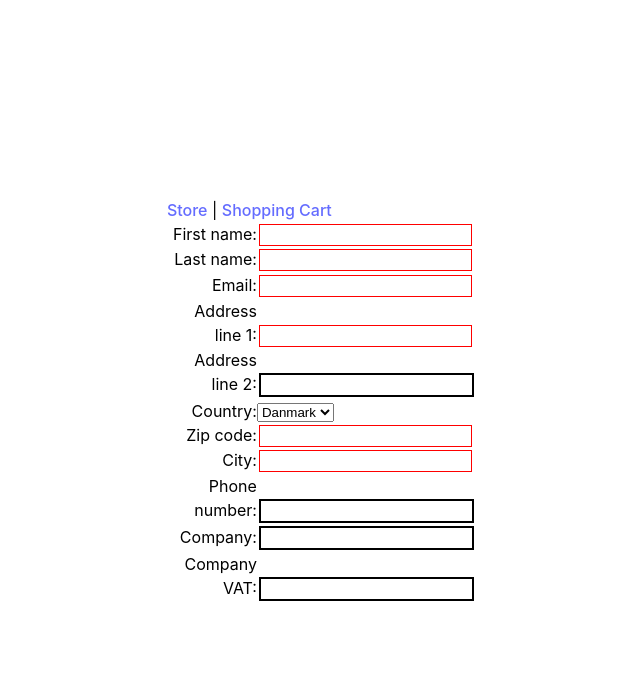
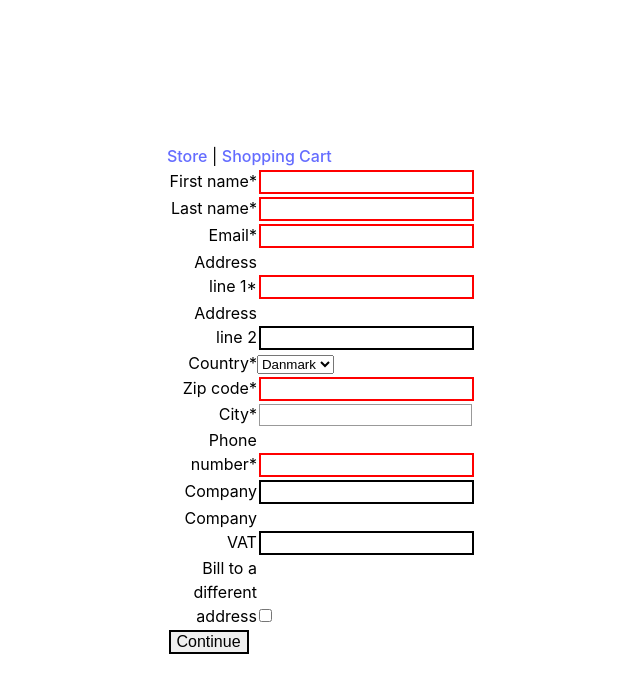
Before and after one commit to SiGoldbach/FrontendWebShop9, a React (Vite) app: page /checkout in a window 1280 px wide. Shown: the top 692 px of the page, without its empty margins (319-959 px from the left). Built offline with nearby package versions, Linux system fonts and the light colour scheme; no server answers.

Commit message:
Forms: Changed name to MailingForm. Added toggleable billing address. Added submit button and updated required fields.

```diff
--- a/src/Components/forms.tsx
+++ /dev/null
@@ -1,106 +0,0 @@
-import React, {useState, useEffect} from 'react'
-
-interface Muncipality {
-    zip: number,
-    city: string
-}
-
-
-async function getMunicipalities(): Promise<Muncipality[]> {
-    let data: Muncipality[] =[];
-    try {
-        const url = `https://api.dataforsyningen.dk/postnumre`;
-        const response = await fetch(url);
-        const mbResult = await response.json();
-        data = mbResult.map(({ nr, navn }:{nr: number, navn: string}) => {
-            return { zip: nr, city: navn };
-        });
-        return data;
-    } catch (error) {
-        console.error('Error fetching data:', error);
-        return data;
-    }
-}
-
-function Forms() {
-    const [municipalities, setMunicipalities] = useState<Muncipality[]>([]);
-
-    useEffect(() => {
-        async function fetchData() {
-            const data = await getMunicipalities();
-            setMunicipalities(data);
-        }
-        fetchData();
-    }, []);
-
-    const handleZipChange = (event: React.ChangeEvent<HTMLInputElement>) => {
-        const enteredZip = parseInt(event.target.value);
-        const isValidZip = municipalities.some(({ zip }) => zip == enteredZip); //Checks whether the zip exists in the array
-        event.target.setCustomValidity(isValidZip ? '' : 'Invalid') //This sets the validity to true if empty or false if not
-        if (isValidZip) {
-            const municipality = municipalities.find((m) => m.zip == enteredZip); //Gets the municipality (zip+city) of the zip
-            if (municipality != null) {     //This should always happen.
-                const cityInput= document.getElementById('city') as HTMLInputElement | null;
-                if (cityInput) {
-                    cityInput.value = municipality.city;
-                }
-            }
-        }
-    };
-
-    return <form action="/my-handling-form-page" method="post">
-        <ul>
-            <li>
-                <label htmlFor="firstName">First name:</label>
-                <input type="text" id="firstName" name="user_first_name" required/>
-            </li>
-            <li>
-                <label htmlFor="lastName">Last name:</label>
-                <input type="text" id="lastName" name="user_last_name" required/>
-            </li>
-            <li>
-                <label htmlFor="mail">Email:</label>
-                <input type="email" id="mail" name="user_email" required/>
-            </li>
-            <li>
-                <label htmlFor="address1">Address line 1:</label>
-                <input type="text" id="address1" name="user_address_1" required/>
-            </li>
-            <li>
-                <label htmlFor="address2">Address line 2:</label>
-                <input type="text" id="address2" name="user_address_2"/>
-            </li>
-            <li>
-                <label htmlFor="country">Country:</label>
-                <select id="country" name="user_country" required>
-                    <option value="denmark">Danmark</option>
-                </select>
-            </li>
-            <li>
-                <label htmlFor="zip">Zip code:</label>
-                <input type="number" id="zip" name="user_zip" required
-                       onChange={handleZipChange}
-                />
-            </li>
-            <li>
-                <label htmlFor="city">City:</label>
-                <input type="text" id="city" name="user_city" required/>
-            </li>
-            <li>
-                <label htmlFor="phone">Phone number:</label>
-                <input type="text" id="phone" name="user_phone"/>
-            </li>
-            <li>
-                <label htmlFor="company">Company:</label>
-                <input type="text" id="company" name="company_name"/>
-            </li>
-            <li>
-                <label htmlFor="companyVAT">Company VAT:</label>
-                <input type="text" id="companyVAT" name="company_VAT"/>
-            </li>
-        </ul>
-    </form>
-}
-
-
-export default Forms
--- /dev/null
+++ b/src/Components/mailingForm.tsx
@@ -0,0 +1,131 @@
+import React, {useState, useEffect} from 'react'
+
+interface Municipality {
+    zip: number,
+    city: string
+}
+
+
+async function getMunicipalities(): Promise<Municipality[]> {
+    let data: Municipality[] =[];
+    try {
+        const url :string = `https://api.dataforsyningen.dk/postnumre`;
+        const response = await fetch(url);
+        const mbResult = await response.json();
+        data = mbResult.map(({ nr, navn }:{nr: number, navn: string}) => {
+            return { zip: nr, city: navn };
+        });
+        return data;
+    } catch (error) {
+        console.error('Error fetching data:', error);
+        return data;
+    }
+}
+
+function MailingForm() {
+    const [municipalities, setMunicipalities] = useState<Municipality[]>([]);
+
+    useEffect(() => {
+        async function fetchData() {
+            const data: Municipality[] = await getMunicipalities();
+            setMunicipalities(data);
+        }
+        fetchData();
+    }, []);
+
+    const handleZipChange = (event: React.ChangeEvent<HTMLInputElement>): void => {
+        const enteredZip: number = parseInt(event.target.value);
+        const isValidZip: boolean = municipalities.some(({zip}) => zip == enteredZip); //Checks whether the zip exists in the array
+        event.target.setCustomValidity(isValidZip ? '' : 'Zip not found') //setCustomValidity sets the validity to true if the message is empty
+        if (isValidZip) {
+            const municipality = municipalities.find((m) => m.zip == enteredZip); //Gets the municipality (zip+city) of the zip
+            if (municipality != null) {     //This should always happen.
+                const cityInput = document.getElementById('city') as HTMLInputElement | null;
+                if (cityInput) {
+                    cityInput.value = municipality.city;
+                }
+            }
+        }
+    };
+
+    const toggleBillingAddress = (): void => {
+        const checkBox :HTMLInputElement = document.getElementById("alt-billing-box")
+        const billingAddress :HTMLElement = document.getElementById("billingAddress");
+        if (checkBox.checked) {
+            billingAddress.style.display = "block";
+            console.log("checked")
+        } else {
+            billingAddress.style.display = "none";
+            console.log("not checked")
+        }
+    }
+
+
+    return <form action="/mailing-form-handling" method="post">
+        <ul>
+            <li>
+                <label htmlFor="firstName">First name*</label>
+                <input type="text" id="firstName" name="user_first_name" required/>
+            </li>
+            <li>
+                <label htmlFor="lastName">Last name*</label>
+                <input type="text" id="lastName" name="user_last_name" required/>
+            </li>
+            <li>
+                <label htmlFor="mail">Email*</label>
+                <input type="email" id="mail" name="user_email" required/>
+            </li>
+            <li>
+                <label htmlFor="address1">Address line 1*</label>
+                <input type="text" id="address1" name="user_address_1" required/>
+            </li>
+            <li>
+                <label htmlFor="address2">Address line 2</label>
+                <input type="text" id="address2" name="user_address_2"/>
+            </li>
+            <li>
+                <label htmlFor="country">Country*</label>
+                <select id="country" name="user_country" required>
+                    <option value="denmark">Danmark</option>
+                </select>
+            </li>
+            <li>
+                <label htmlFor="zip">Zip code*</label>
+                <input type="number" id="zip" name="user_zip" required
+                       onChange={handleZipChange}
+                />
+            </li>
+            <li>
+                <label htmlFor="city">City*</label>
+                <input type="text" id="city" name="user_city" required readOnly/>
+            </li>
+            <li>
+                <label htmlFor="phone">Phone number*</label>
+                <input type="text" id="phone" name="user_phone" required pattern="\d{8}"/>
+            </li>
+            <li>
+                <label htmlFor="company">Company</label>
+                <input type="text" id="company" name="company_name"/>
+            </li>
+            <li>
+                <label htmlFor="companyVAT">Company VAT</label>
+                <input type="text" id="companyVAT" name="company_VAT" pattern="\d{8}"/>
+            </li>
+            <li>
+                <label htmlFor="alt-billing-box">Bill to a different address</label>
+                <input type="checkbox" id="alt-billing-box" name="alt_billing_address"
+                       onChange={toggleBillingAddress}/>
+            </li>
+            <li id="billingAddress" class="billingAddress">
+                <label htmlFor="billAdress">Billing address</label>
+                <input type="text" id="billAdress" name="bill_address"/>
+            </li>
+        </ul>
+        <input type="submit" value="Continue"/>
+
+    </form>
+
+}
+
+
+export default MailingForm
--- a/src/Pages/App.tsx
+++ b/src/Pages/App.tsx
@@ -8,7 +8,7 @@ import LandingPage from './LandingPage.tsx'
 import ShoppingCart from '../Components/ShoppingCart.tsx'
 import { BasketItem, Price, ProductInfo, Basket } from '../TSReusedTypes/ItemsAndPrices.ts'
 import { useState } from 'react'
-import Forms from '../Components/forms.tsx'
+import MailingForm from '../Components/mailingForm.tsx'
 
 /**
  *
@@ -114,7 +114,7 @@ function App():JSX.Element {
         <Routes>
           <Route path="/" element={<LandingPage onAddToCart={handleAddToCart} />} />
           <Route path="/cart" element={<ShoppingCart basket={basket} setBasketItems={setBasketItems} />} />
-          <Route path="/checkout" element={<Forms />} />
+          <Route path="/checkout" element={<MailingForm />} />
         </Routes>
       </div>
     </Router>
--- a/src/Pages/index.css
+++ b/src/Pages/index.css
@@ -403,11 +403,16 @@ Styles for checkout column. AI generated
   background-color: #535bf2;
 }
 
+/* Forms */
+
+
 input:invalid {
-  border: 1px solid red;
+  /* Invalid input fields have a red outline */
+  border: 2px solid red;
 }
 
 input:valid {
+  /* Valid input fields have a black outline */
   border: 2px solid black;
 }
 
@@ -419,8 +424,7 @@ label {
 }
 
 input {
-  /* To make sure that all text fields have the same font settings
-     By default, textareas have a monospace font */
+  /* To make sure that all text fields have the same font settings */
   font: 1em sans-serif;
 
   /* Uniform text field size */
@@ -438,12 +442,18 @@ input:focus {
 }
 
 ul {
+  /* Removes the bullet from unordered lists */
   list-style: none;
   padding: 0;
   margin: 0;
 }
 
+li.billingAddress {
+  display:none;
+}
+
+
 .IGNORE
-*{
+* { /* For debugging. Puts a red outline around all elements */
   outline: 1px solid red;
 }
```
